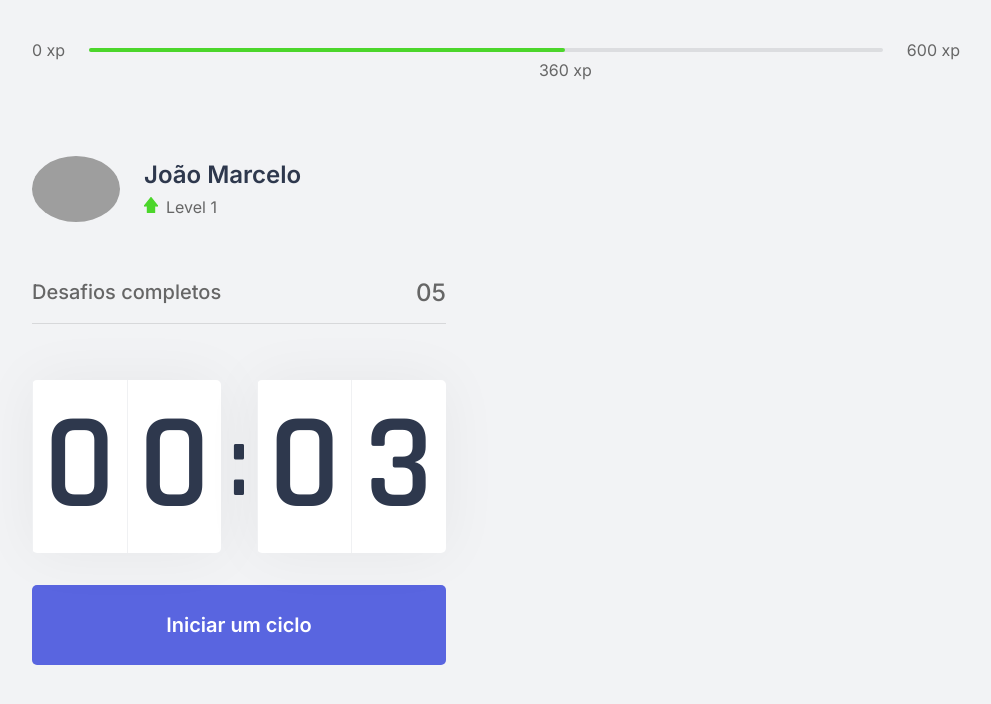
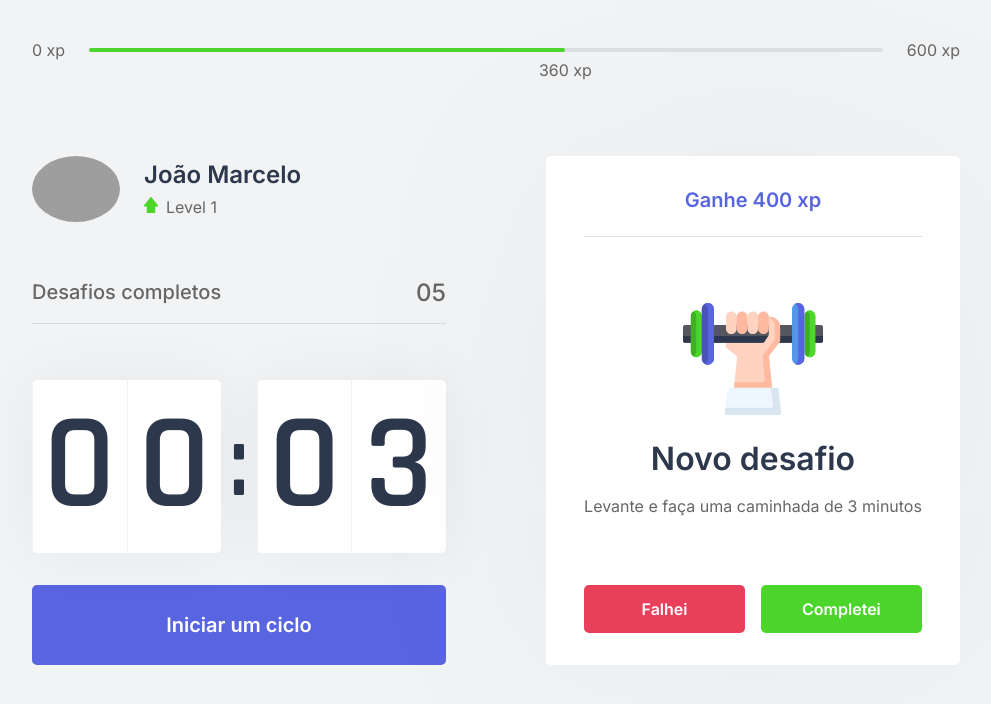
Before and after one commit to hereisjohnny2/moveit-next, a Next.js app: page / in a window 1280 px wide. Shown: the top 704 px of the page, without its empty margins (144-1135 px from the left). Built offline with nearby package versions, Linux system fonts and the light colour scheme; grey boxes are pictures that could not be loaded.

Commit message:
ChallengeBox styling

```diff
--- /dev/null
+++ b/src/components/ChallengeBox.tsx
@@ -0,0 +1,45 @@
+import styles from '../styles/components/ChallengeBox.module.css'
+
+export function ChallengeBox() {
+
+  const hasActiveChallenge = true;
+
+  return (
+    <div className={styles.challengeBoxContainer}>
+      {hasActiveChallenge ? (
+        <div className={styles.challengeActive}>
+          <header>Ganhe 400 xp</header>
+
+          <main>
+            <img src="icons/body.svg" alt="challenge icon" />
+            <strong>Novo desafio</strong>
+            <p>Levante e faça uma caminhada de 3 minutos</p>
+          </main>
+
+          <footer>
+            <button
+              className={styles.challengeFailedButton}
+              type="button"
+            >
+              Falhei
+            </button>
+            <button
+              className={styles.challengeSucceedButton}
+              type="button"
+            >
+              Completei
+            </button>
+          </footer>
+        </div>
+      ) : (
+          <div className={styles.challengeNotActive}>
+            <strong>Finalize um ciclo para receber um desafio</strong>
+            <p>
+              <img src="icons/level-up.svg" alt="Level Up" />
+              Avance de level completando desafios!
+            </p>
+          </div>
+        )}
+    </div>
+  );
+}
--- a/src/pages/index.tsx
+++ b/src/pages/index.tsx
@@ -1,9 +1,10 @@
+import Head from 'next/head';
+
 import { CompletedChallenges } from "../components/CompletedChallenges";
 import { Countdown } from "../components/Countdown";
 import { ExperienceBar } from "../components/ExperienceBar";
 import { Profile } from "../components/Profile";
-
-import Head from 'next/head';
+import { ChallengeBox } from "../components/ChallengeBox";
 
 import styles from '../styles/pages/Home.module.css';
 
@@ -22,7 +23,7 @@
           <Countdown />
         </div>
         <div>
-
+          <ChallengeBox />
         </div>
       </section>
     </div>
--- /dev/null
+++ b/src/styles/components/ChallengeBox.module.css
@@ -0,0 +1,113 @@
+.challengeBoxContainer {
+  height: 100%;
+
+  background: var(--white);
+  border-radius: 5px;
+  box-shadow: 0 0 650px rgba(0, 0, 0, 0.05);
+
+  padding: 2rem 0;
+
+  display: flex;
+  flex-direction: column;
+  align-items: center;
+  justify-content: center;
+
+  text-align: center;
+}
+
+.challengeNotActive {
+  display: flex;
+  flex-direction: column;
+  align-items: center;
+}
+
+.challengeNotActive strong {
+  font-size: 1.5rem;
+  font-weight: 500;
+  line-height: 1.4;
+}
+
+.challengeNotActive p {
+  display: flex;
+  flex-direction: column;
+  align-items: center;
+  line-height: 1.4;
+  max-width: 70%;
+  margin-top: 3rem;
+}
+
+.challengeNotActive p img {
+  margin-bottom: 1rem;
+}
+
+.challengeActive {
+  height: 100%;
+
+  display: flex;
+  flex-direction: column;
+}
+
+.challengeActive header {
+  color: var(--blue);
+  font-weight: 600;
+  font-size: 1.25rem;
+
+  padding: 0 2rem 1.5rem;
+
+  border-bottom: 1px solid var(--gray-line);
+}
+
+.challengeActive main {
+  flex: 1;
+  display: flex;
+  flex-direction: column;
+  align-items: center;
+  justify-content: center;
+}
+
+.challengeActive main strong {
+  font-weight: 600;
+  font-size: 2rem;
+  color: var(--title);
+  margin: 1.5rem 0 1rem;
+}
+
+.challengeActive main p {
+  line-height: 1.5;
+}
+
+.challengeActive footer {
+  display: grid;
+  grid-template-columns: 1fr 1fr;
+  gap: 1rem;
+}
+
+.challengeActive footer button {
+  height: 3rem;
+
+  display: flex;
+  align-items: center;
+  justify-content: center;
+
+  border: 0;
+  outline: none;
+  border-radius: 5px;
+
+  color: var(--white);
+  font-size: 1rem;
+  font-weight: 600;
+
+  transition: filter 0.2s;
+}
+
+.challengeActive footer button:hover {
+  filter: brightness(0.9);
+}
+
+.challengeActive footer button.challengeFailedButton {
+  background: var(--red);
+}
+
+.challengeActive footer button.challengeSucceedButton {
+  background: var(--green);
+}
--- a/src/styles/pages/Home.module.css
+++ b/src/styles/pages/Home.module.css
@@ -9,7 +9,7 @@
 }
 
 .container section {
-
+    margin: 5rem 0;
     flex: 1;
 
     display: grid;
```
